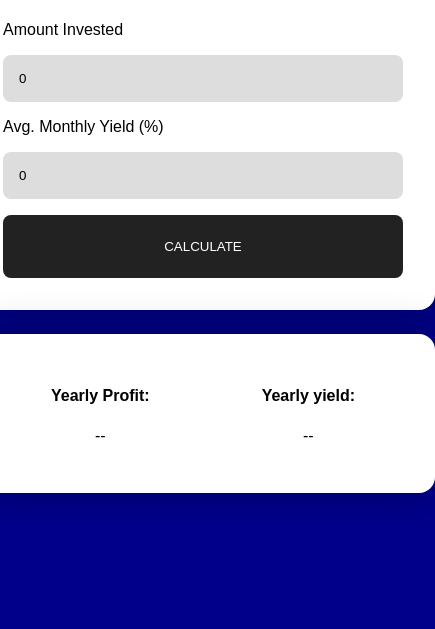
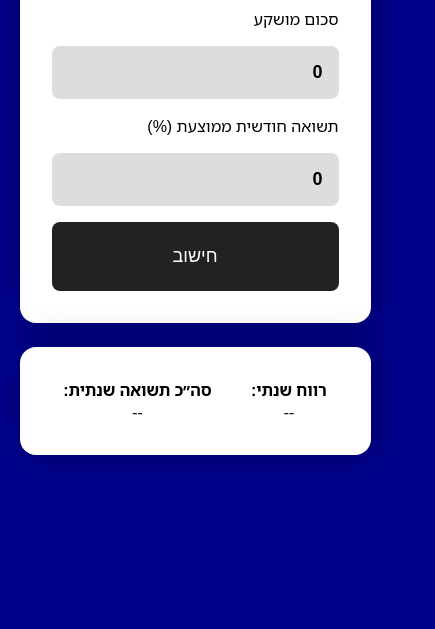
Before and after one commit to tzursher/yield-calculator, a plain HTML site: page index.html in a window 390 px wide. Shown: the part 231-860 px from the top of the page, 435 px wide, since content can reach past the window. Drawn offline with Linux system fonts and the light colour scheme.

Commit message:
hebrew and responsive

```diff
--- a/index.html
+++ b/index.html
@@ -10,24 +10,24 @@
 </head>
 <body>
     <div class="calc-container" >
-        <h2>Yield Calculator</h2>
-        <label for="amount"> Amount Invested </label>
+        <h2>מחשבון תשואה</h2>
+        <label for="amount"> סכום מושקע </label>
         <input type="number" name="amount" id="amount" value="0"></input>
-        <label for="amount"> Avg. Monthly Yield (%) </label>
+        <label for="amount"> תשואה חודשית ממוצעת (%) </label>
         <input type="number" step="0.1" name="yield" id="yield" value="0"> </input>
       <!-- <label for="amount"> For how many years </label>
         <input type="number" name="years" id="years" value="1"> </input> -->
-        <button type="button" id="calculate">Calculate</button>
+        <button type="button" id="calculate">חישוב</button>
       </div>
 
       <div class="calc-container flex-row">
         <div class="column">
-          <h4>Yearly Profit:</h4>
+          <h4>רווח שנתי:</h4>
           <p id="balance">--</p>
         </div>
 
         <div class="column">
-          <h4>Yearly yield:</h4>
+          <h4>סה״כ תשואה שנתית:</h4>
           <p id="profit">--</p>
         </div>
       </div>
--- a/script.js
+++ b/script.js
@@ -29,8 +29,8 @@ function calc() {
     i++;
     console.log(newResult);
   }
-  yieldResultText.innerText = Math.floor((newResult/amountNum-1) * 100)+"%";
-  balanceResultText.innerText = Intl.NumberFormat('en-US').format(Math.round(newResult-amountNum))+"₪";
+  yieldResultText.innerText = "%"+Math.floor((newResult/amountNum-1) * 100);
+  balanceResultText.innerText = "₪"+Intl.NumberFormat('en-US').format(Math.round(newResult-amountNum));
 
 };
 
--- a/style.css
+++ b/style.css
@@ -1,3 +1,9 @@
+* {
+  margin-block-start: 0;
+  margin-block-end: 0;
+  box-sizing: border-box;
+}
+
 body {
     width:100%;
     height:100vh;
@@ -7,18 +13,28 @@ body {
     gap: 24px;
     align-items: center;
     justify-content: center;
-    font-family:"Montserrat", sans-serif;
+    font-family:'Noto Sans Hebrew', sans-serif;
+    direction: rtl;
 }
 
   .calc-container {
-   display:flex;
+    display:flex;
     flex-direction:column;
     gap:16px;
     padding:32px;
     background:white;
     border-radius:16px;
     box-shadow: 4px 0px 40px rgba(0,0,0,.28);
-    width:400px;
+    width:320px;
+
+  }
+
+  @media screen and (max-width: 600px) {
+
+    .calc-container {
+      width: 90vw;
+    }
+
   }
 
   input {
@@ -26,6 +42,8 @@ body {
     border:none;
     background:#ddd;
     border-radius:8px;
+    font-size: 18px;
+    font-weight: 600;
   }
 
   #calculate {
@@ -36,6 +54,7 @@ body {
     color:white;
     text-transform:uppercase;
     transition: all 0.2s ease;
+    font-size: 18px;
 
   }
 
```
